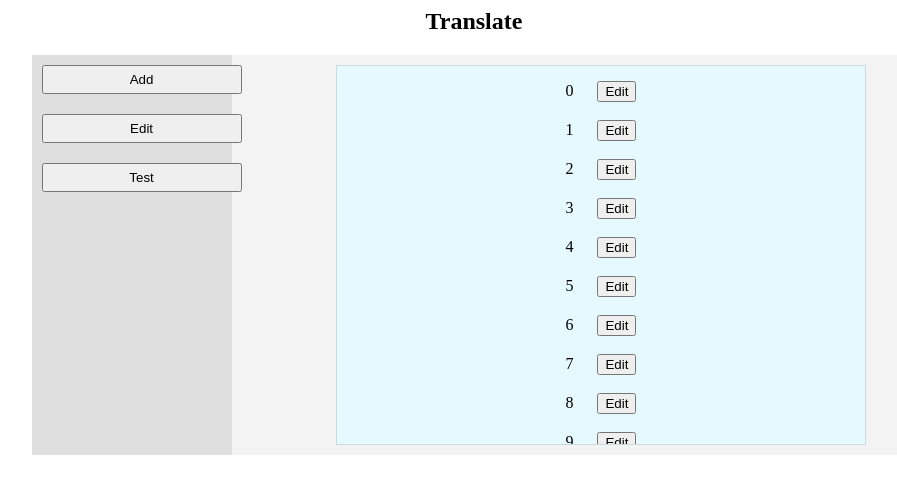
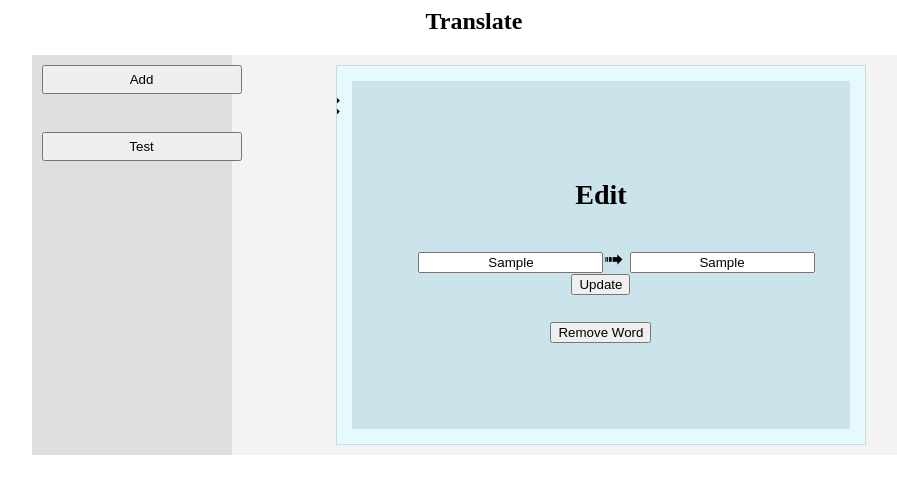
Before and after one commit to TavlaLasha/WebAPP, a PHP site: page /index.php?id=1 in a window 1280 px wide. Shown: the top 494 px of the page, without its empty margins (166-1063 px from the left). Run offline with PHP 8.4, Linux system fonts and the light colour scheme; tables that the repository leaves empty hold one stand-in row (values such as "Sample post").

Commit message:
My First HomeWork

```diff
--- /dev/null
+++ b/Week_2/HomeWork/add.php
@@ -0,0 +1,6 @@
+<form action="index.php" method="post">
+    <a href="index.php" style="text-decoration:none; color:black">&#10006;</a>
+    <input type="text" style="text-align:center;" name="eng" placeholder="English Version">&#10143;
+    <input type="text" style="text-align:center;" name="geo" placeholder="Georgian Version">
+    <input type="submit" name="add" value="Add">
+</form>
--- /dev/null
+++ b/Week_2/HomeWork/db.php
@@ -0,0 +1,45 @@
+<?php
+    require('dbconnect.php');
+
+    function selectAll(){
+        global $conn;
+
+        $stmt = $conn->prepare("SELECT * FROM base");
+        $stmt->execute();
+        $result = $stmt->setFetchMode(PDO::FETCH_ASSOC);
+        $data = $stmt->fetchAll();
+        return $data;
+    }
+    function selectOne($id){
+        global $conn;
+
+        $stmt = $conn->prepare("SELECT * FROM base WHERE id=$id");
+        $stmt->execute();
+        $result = $stmt->setFetchMode(PDO::FETCH_ASSOC);
+        $data = $stmt->fetchAll();
+        return $data;
+    }
+    function addWord($data){
+        global $conn;
+
+        $stmt = $conn->prepare("INSERT INTO base (eng_ver, ge_ver)
+        VALUES (:eng_ver, :ge_ver)");
+        $stmt->bindParam(':eng_ver', $data["eng"]);
+        $stmt->bindParam(':ge_ver', $data["geo"]);
+        $stmt->execute();
+    }
+    function updateWord($data){
+        global $conn;
+        $id = $data['id'];
+        $eng = $data['eng'];
+        $geo = $data['geo'];
+        $stmt = $conn->prepare("UPDATE base SET eng_ver='$eng', ge_ver='$geo' WHERE id=$id");
+        $stmt->execute();
+    }
+    function removeWord($id){
+        global $conn;
+
+        $stmt = $conn->prepare("DELETE FROM base WHERE id=$id");
+        $stmt->execute();
+    }
+?>
--- /dev/null
+++ b/Week_2/HomeWork/edit.php
@@ -0,0 +1,11 @@
+<div id="edit">
+    <h3>Edit</h3>
+    <form action="index.php" method="post">
+        <a href="index.php" style="text-decoration:none; color:black; font-size:30px;">&#10006;</a>
+        <input type="hidden" name="id" value="<?=$_GET['id'];?>">
+        <input type="text" style="text-align:center;" name="eng" value="<?=$word[0]['eng_ver'];?>" placeholder="English Version">&#10143;
+        <input type="text" style="text-align:center;" name="geo" value="<?=$word[0]['ge_ver'];?>" placeholder="Georgian Version">
+        <input type="submit" name="edit" value="Update"><br><br>
+        <input type="submit" name="remove" value="Remove Word">
+    </form>
+</div>
--- a/Week_2/HomeWork/index.php
+++ b/Week_2/HomeWork/index.php
@@ -1,66 +1,64 @@
 <?php
-    include "dbconnect.php"
+    include "db.php";
+    $words = selectAll();
+
+    if(isset($_POST['add'])){
+        unset($_POST['add']);
+        addWord($_POST);
+        header("Refresh:0");
+    }
+    elseif(isset($_POST['edit'])){
+        unset($_POST['edit']);
+        updateWord($_POST);
+        header("Refresh:0");
+    }
+    elseif(isset($_POST['remove'])){
+        unset($_POST['remove']);
+        removeWord($_POST['id']);
+        header("Refresh:0");
+    }
 ?>
 <!DOCTYPE html>
 <html lang="en">
 <head>
     <meta charset="UTF-8">
     <meta name="viewport" content="width=device-width, initial-scale=1.0">
-    <link rel="stylesheet" href="style.css">
+    <link href="style.css?v=<?php echo time(); ?>" rel="stylesheet" type="text/css" />
+    <!-- <link rel="stylesheet" href="style.css"> -->
     <title>Document</title>
 </head>
 <body>
     <h2>Translate</h2>
     <div id="container">
         <div id="nav">
-            <input type="button" name="add" value="Add"><br>
-            <input type="button" name="edit" value="Edit"><br>
-            <input type="button" name="test" value="Test"><br>
+            <input type="button" name="add" value="Add" onclick="location.href='index.php?cat=add';"><br><br>
+            <!-- <input type="button" name="edit" value="Edit" onclick="location.href='edit.php';"><br><br> -->
+            <input type="button" name="test" value="Test" onclick="location.href='test.php';"><br>
         </div>
         <div id="info">
-            <?php
-                for($i=0; $i<=30; $i++){
-                    echo $i;
-                    echo"&nbsp;&nbsp;&nbsp;&nbsp;&nbsp;&nbsp;<input type='button' name='edit' value='Edit'><br><br>";
-                }
+            <?php foreach($words as $word):
+                    echo $word["eng_ver"]." &#10143; ". $word["ge_ver"];
+                    ?>
+                    <input type="button" name="edit" value="Edit" onclick="location.href='index.php?id=<?=$word['id'];?>';"><br><br>
+            <?php endforeach;
+            if(isset($_GET['cat']) && $_GET['cat']="add"){
+                include "add.php";
+                echo("<script>
+                    var element = document.getElementById('info');
+                    element.scrollTop=element.scrollHeight;
+                 </script>");
+            }
+            if(isset($_GET['id'])){
+                $word = selectOne($_GET['id']);
+
+                include "edit.php";
+                echo("<script>
+                    var element = document.getElementById('info');
+                    element.scrollTop=element.scrollHeight;
+                 </script>");
+            }
             ?>
         </div>
     </div>
-    <?php
-
-    // $stmt = $conn->prepare("SELECT * FROM base");
-    // $stmt->execute();
-    // $result = $stmt->setFetchMode(PDO::FETCH_ASSOC);
-    // $data = $stmt->fetchAll();
-    // print_r($data);
-    // echo "<hr>";
-    // for($i=0; $i<count($data); $i++){
-    //     print_r($data[$i]['pass']);
-    //     echo "<br>";
-    // }
-    //print_r($data[0]);
-
-
-    // $stmt = $conn->prepare("INSERT INTO base (eng_ver, ge_ver)
-    //                 VALUES (:eng_ver, :ge_ver)");
-    // $stmt->bindParam(':email', $email);
-    // $stmt->bindParam(':pass', $pass);
-    // $stmt->bindParam(':created_at', $created_at);
-    // $email = "jimi@example.com";
-    // $created_at = date('2020-10-01');
-    // $stmt->execute();
-    // $last_id = $conn->lastInsertId();
-    // echo "New record created successfully. Last inserted ID is: " . $last_id;
-    // $email="user@gau.ge";
-    // $sql = "INSERT INTO user (email, pass) VALUES ('$email', '123')";
-    // $conn->exec($sql);
-    // //$conn->exec($sql);
-    // $last_id = $conn->lastInsertId();
-    // echo "New record created successfully. Last inserted ID is: " . $last_id;
-
-
-    $conn = null;
-
-    ?>
 </body>
 </html>
--- a/Week_2/HomeWork/style.css
+++ b/Week_2/HomeWork/style.css
@@ -5,6 +5,15 @@ body{
     background-color: rgb(243, 243, 243);
     width: 70%;
     height: 400px;
+    margin: auto;
+    position: relative;
+}
+#Tcontainer{
+    background-color: rgb(243, 243, 243);
+    width: 70%;
+    min-height: 400px;
+    padding: 10px;
+    box-sizing: border-box;
     margin: auto;
     position: relative;
 }
@@ -34,4 +43,40 @@ body{
     overflow-y: scroll;
     box-sizing: border-box;
     padding: 15px;
+    font-size: 24px;
 }
+#info > input {
+    margin-left: 30px;
+    padding: 5px;
+    font-size: 18px;
+    cursor: pointer;
+}
+#edit{
+    background-color: rgb(203, 227, 235);
+    width: 100%;
+    height: 100%;
+    z-index: 10;
+    box-sizing: border-box;
+    padding: 70px 10px;
+}
+#edit > form > a {
+    position: relative;
+    top: -150px;
+    left: -70px;
+}
+#testCont{
+    background-color: rgb(229, 249, 255);
+    border: solid 1px rgb(202, 219, 224);
+    width: 60%;
+    min-height: 400px;
+    box-sizing: border-box;
+    padding: 15px;
+    margin: auto;
+}
+span {
+    font-size: 20px;
+}
+p{
+    font-size: 20px;
+    font-weight: bold;
+}
```
Also changed, not shown: Week_2/HomeWork/test.php (added, +44 -0 lines).
